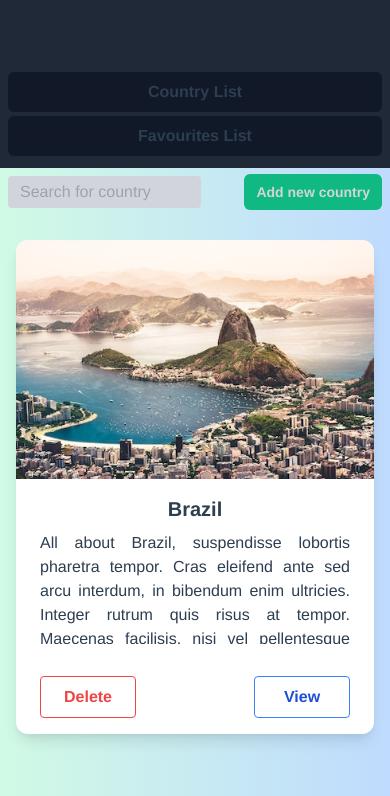
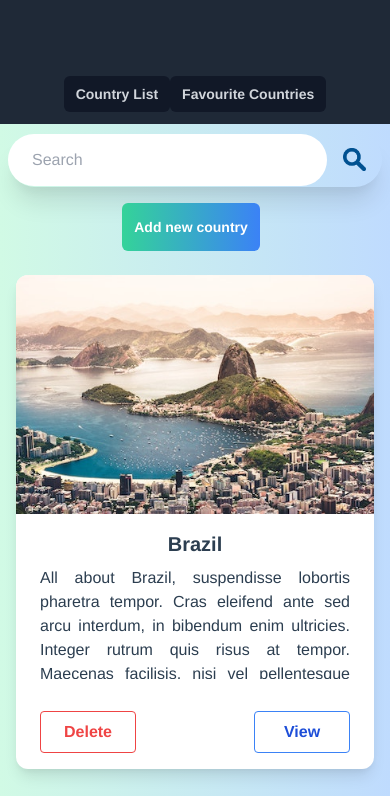
Before and after one commit to Kane13581/explore, a Vue app: page / in a window 390 px wide. Shown: the top 796 px of the page. Built offline with nearby package versions, Linux system fonts and the light colour scheme.

Commit message:
changed some style

```diff
--- a/src/components/AddNewCountry.vue
+++ b/src/components/AddNewCountry.vue
@@ -1,35 +1,35 @@
 <template>
-  <div class="w-full flex justify-end">
-    <div class="flex" v-if="toggleAddCountry">
+  <div class="w-full flex justify-center md:justify-end">
+    <div class="flex h-12 mt-2" v-if="toggleAddCountry">
       <button
         @click="showAddCountry"
-        class="bg-green-500 text-gray-100 px-3  py-2 rounded-md text-sm mr-2 font-medium font-bold text-gray-300">
+        class="bg-gradient-to-r from-green-400 to-blue-500 hover:from-pink-500 hover:to-yellow-500 px-3  py-2 rounded-md text-sm mr-2 font-medium font-bold text-white">
         Add new country
       </button>
     </div>
-    <div v-else>
+    <div v-else class="w-96">
       <form @submit.prevent="addNewCountry">
-        <div class="flex justify-end">
-          <div class="rounded-none md:rounded md:mt-0">
+        <div class="md:flex md:justify-end mt-2">
+          <div class="flex justify-between sm:flex-row rounded-none md:rounded md:mt-0">
             <button
               @click="cancelAddCountry"
               class="w-24 focus:outline-none bg-transparent hover:bg-red-500 text-red-500 font-semibold hover:text-white py-2 px-4 border border-red-500 hover:border-transparent rounded">
               Cancel
             </button>
             <button
-              class="w-24 focus:outline-none bg-transparent hover:bg-blue-500 text-blue-700 font-semibold hover:text-white ml-2 py-2 px-4 border border-blue-500 hover:border-transparent rounded">
+              class="w-24 focus:outline-none bg-transparent hover:bg-green-500 text-green-700 font-semibold hover:text-white ml-2 py-2 px-4 border border-green-500 hover:border-transparent rounded">
               Add
             </button>
           </div>
-          <div>
+          <div class="flex mt-1 md:mt-0 justify-start">
             <input v-model="countryName"
-                   class="focus:outline-none bg-gray-200 hover:bg-gray-300 text-blue-700 font-semibold hover:text-white ml-2 py-2 px-4 border border-gray-500 hover:border-transparent rounded"
+                   class="focus:outline-none w-96 bg-gray-200 hover:bg-gray-300 text-blue-700 font-semibold hover:text-white md:ml-2 py-2 px-4 border hover:border-transparent rounded"
                    type="text"
                    placeholder="Country Name">
           </div>
-          <div>
+          <div class="w-96 mt-1 md:mt-0">
             <input v-model="countryDescription"
-                   class="focus:outline-none mr-2 bg-gray-200 hover:bg-gray-300 text-blue-700 font-semibold hover:text-white ml-2 py-2 px-4 border border-gray-500 hover:border-transparent rounded"
+                   class="focus:outline-none w-96 bg-gray-200 hover:bg-gray-300 text-blue-700 font-semibold hover:text-white py-2 px-4 border hover:border-transparent rounded"
                    type="text"
                    placeholder="Country Description">
           </div>
--- a/src/components/TheHeader.vue
+++ b/src/components/TheHeader.vue
@@ -29,10 +29,14 @@
     </div>
     <div class="sm:hidden" id="mobile-menu">
       <div class="px-2 pt-2 pb-3 space-y-1">
-        <a href="#" class="bg-gray-900 text-white block px-3 py-2 rounded-md text-base font-medium" aria-current="page">Country
-          List</a>
-        <a href="#" class="bg-gray-900 text-white block px-3 py-2 rounded-md text-base font-medium" aria-current="page">Favourites
-          List</a>
+        <button @click="toCountryPage"
+                class="focus:outline-none bg-gray-900 text-gray-100 px-3  py-2 rounded-md text-sm font-medium font-bold text-gray-300">
+          Country List
+        </button>
+        <button @click="toFavouritePage"
+                class="focus:outline-none bg-gray-900 text-gray-100 px-3  py-2 rounded-md text-sm font-medium font-bold text-gray-300">
+          Favourite Countries
+        </button>
       </div>
     </div>
   </nav>
--- a/src/views/CountryList.vue
+++ b/src/views/CountryList.vue
@@ -1,15 +1,17 @@
 /* eslint-disable */
 <template>
   <div>
-    <div class="bg-gradient-to-r from-green-100 to-blue-200 h-12 flex items-center">
-      <input v-model="searchCountry"
-             class="ml-2 mr-2 px-3 h-8 w-full md:w-96 md:ml-6 focus:outline-none rounded bg-gray-300" type="text"
-             placeholder="Search for country">
-      <div class="w-full flex justify-end">
-        <AddNewCountry />
+    <div class="md:flex">
+      <div class="p-2 w-full md:w-1/2">
+        <div class="flex items-center rounded-full shadow-xl">
+          <input v-model="searchCountry" class="rounded-full w-full py-4 px-6 text-gray-700 leading-tight focus:outline-none" type="text" placeholder="Search">
+          <div class="p-4">
+            <img class="w-7" src="../assets/search.png" alt="search">
+          </div>
+        </div>
+      </div>
+      <AddNewCountry />
     </div>
-  </div>
-
   <div class="home p-4 md:p-10">
     <DeleteModal v-if="showDeleteModal" @cancel-delete="cancelDelete" @confirm-delete="confirmDelete" />
     <div class="grid sm:grid-cols-1 md:grid-cols-2 xl:grid-cols-3  2xl:grid-cols-4 gap-12 items-center">
@@ -26,12 +28,14 @@ import CountryItem from "./CountryItem";
 import DeleteModal from "../components/DeleteModal";
 import AddNewCountry from "../components/AddNewCountry";
 
+
 export default {
   name: "Country List",
   components: {
     CountryItem,
     DeleteModal,
-    AddNewCountry
+    AddNewCountry,
+
   },
   props: {},
   data() {
```
Also changed, not shown: src/assets/search.png (added).
